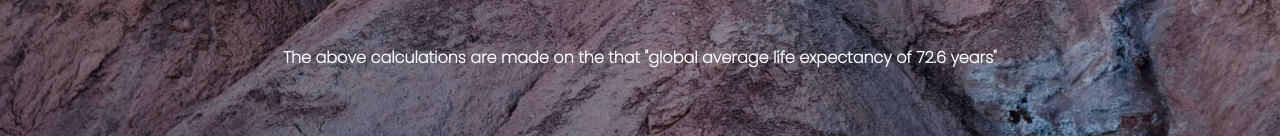
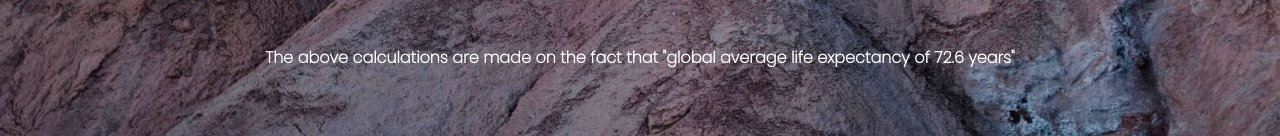
Before and after one commit to proBhavesh/timerapp, a plain HTML site: page index.html in a window 1280 px wide. Shown: the part 614-750 px from the top of the page. Drawn offline with Linux system fonts and the light colour scheme.

Commit message:
changed mistakes

```diff
--- a/index.html
+++ b/index.html
@@ -60,12 +60,13 @@
 				<br />-Buddha
 			</p>
 		</div>
-
-		<div class="credit-d">
-			<p id="credit">
-				The above calculations are made on the that "global average life
-				expectancy of 72.6 years"
-			</p>
-		</div>
+		<footer>
+			<div class="credit-d">
+				<p id="credit">
+					The above calculations are made on the fact that "global
+					average life expectancy of 72.6 years"
+				</p>
+			</div>
+		</footer>
 	</body>
 </html>
```
